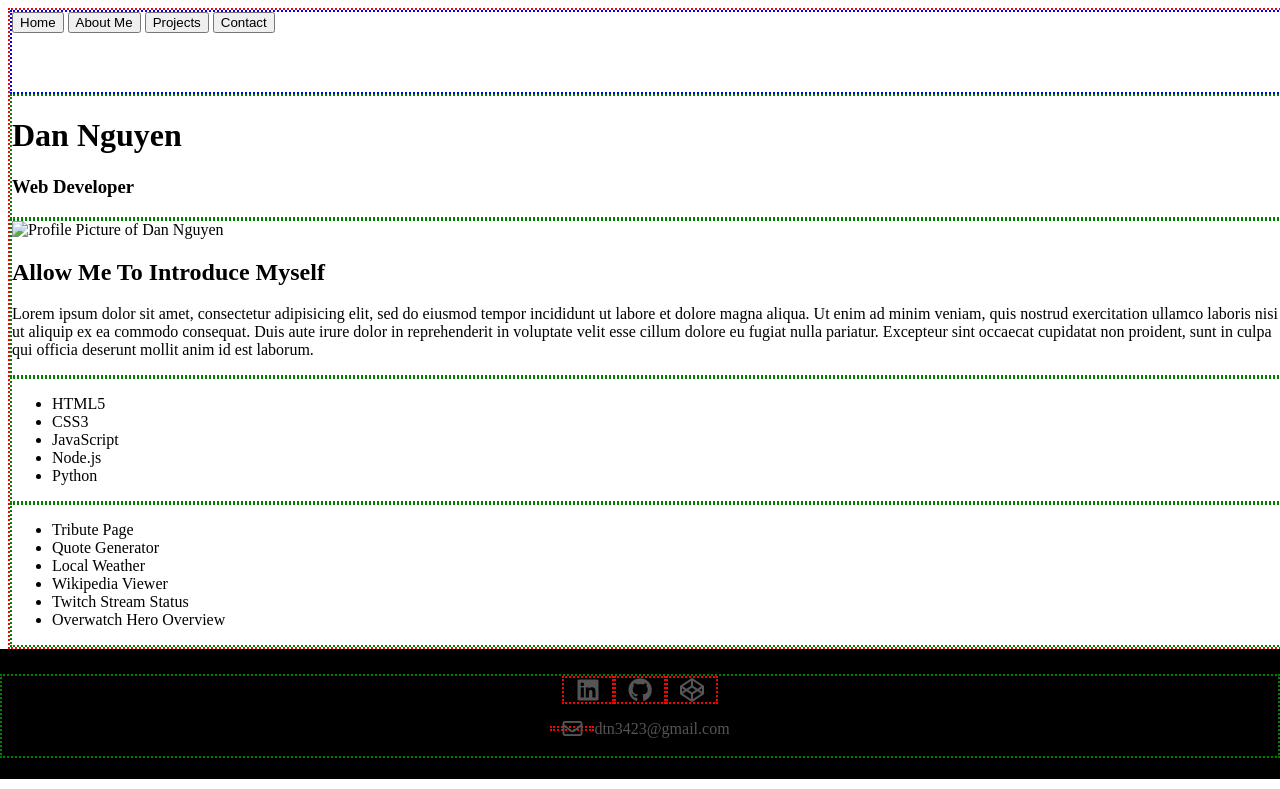
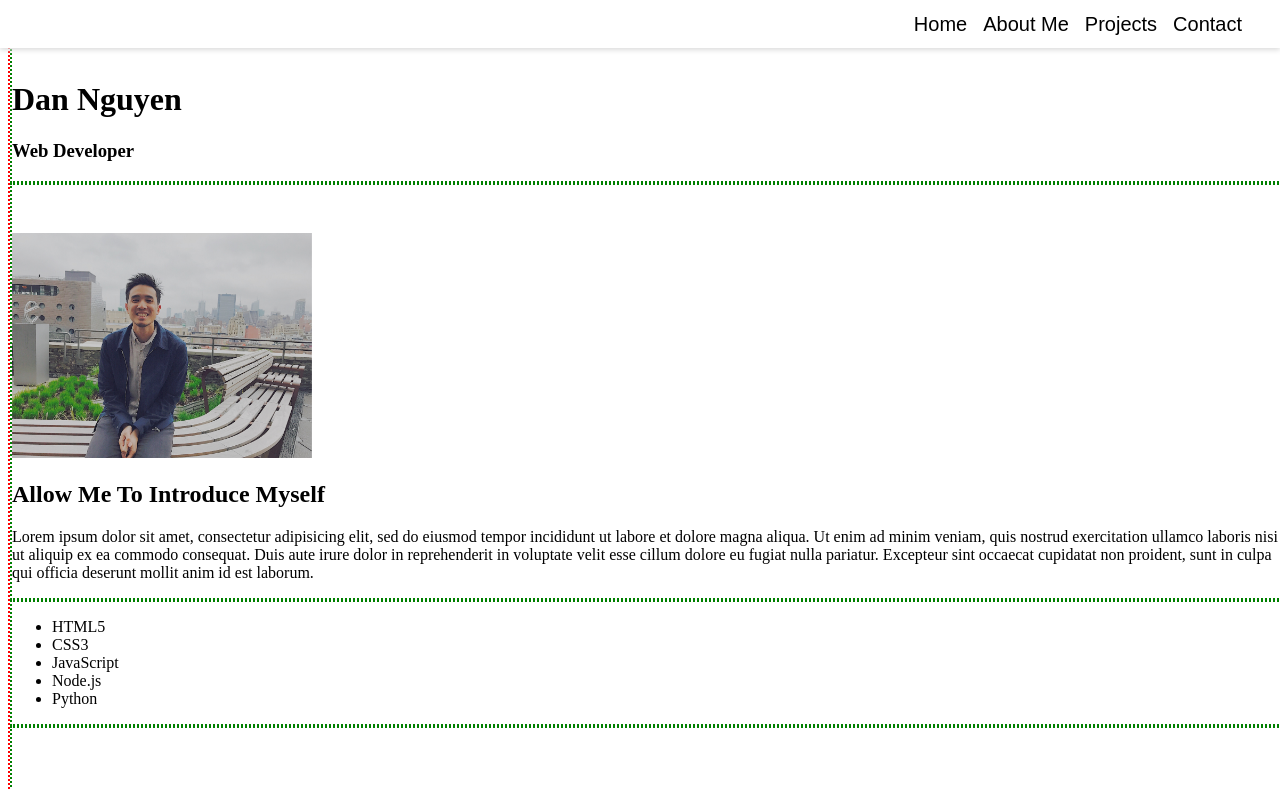
Before and after one commit to ziggysauce/WDE-capstone, a plain HTML site: page index.html in a window 1280 px wide. Shown: the top 789 px of the page. Drawn offline with Linux system fonts and the light colour scheme.

Commit message:
create navbar

```diff
--- a/css/style.css
+++ b/css/style.css
@@ -6,37 +6,67 @@ body {
   width: 100%;
 }
 
-.container {
+#container {
   border: 2px dotted red;
   height: 100%;
 }
 
 .navbar {
-  border: 2px dotted blue;
-  height: 5em;
+  height: 3em;
+  width: 100%;
+  position: fixed;
+  left: 0;
+  top: 0;
+  background-color: #FFF;
+  box-shadow: 0px 2px 5px #DBDBDB;
 }
 
-.intro {
+.navbuttons {
+  text-align: right;
+  padding-right: 2em;
+  height: 100%;
+}
+
+button {
+  height: 100%;
+  background-color: #FFF;
+  border: none;
+}
+
+button:hover {
+  background-color: #DBDBDB;
+}
+
+button a {
+  text-decoration: none;
+  font-size: 20px;
+  color: #000;
+}
+
+#intro {
+  border: 2px dotted green;
+  height: 100%;
+  padding-top: 3em;
+}
+
+#aboutme {
+  padding-top: 3em;
   border: 2px dotted green;
   height: 100%;
 }
 
-.aboutme {
+#techskills {
   border: 2px dotted green;
   height: 100%;
 }
 
-.techskills {
+#projectlist {
+  padding-top: 3em;
   border: 2px dotted green;
   height: 100%;
 }
 
-.projectlist {
-  border: 2px dotted green;
-  height: 100%;
-}
-
-.contactme {
+#contactme {
   border: 2px dotted green;
   height: 100%;
   display: flex;
@@ -47,10 +77,6 @@ body {
 .contactmedia {
   display: flex;
   flex-direction: row;
-}
-
-#mediaicons {
-
 }
 
 #propic {
--- a/index.html
+++ b/index.html
@@ -9,23 +9,25 @@
     <title>Homepage</title>
   </head>
   <body>
-    <div class="container">
+    <div id="container">
       <div class="navbar">
-        <button type="button" name="home">Home</button>
-        <button type="button" name="about">About Me</button>
-        <button type="button" name="projects">Projects</button>
-        <button type="button" name="contact">Contact</button>
+        <div class="navbuttons">
+          <button type="button" name="home"><a href="#container">Home</a></button>
+          <button type="button" name="about"><a href="#aboutme">About Me</a></button>
+          <button type="button" name="projects"><a href="#projectlist">Projects</a></button>
+          <button type="button" name="contact"><a href="#contactme">Contact</a></button>
+        </div>
       </div>
-      <div class="intro">
+      <div id="intro">
         <h1>Dan Nguyen</h1>
         <h3>Web Developer</h3>
       </div>
-      <div class="aboutme">
-        <img id="propic" src="imagespropic.jpg" alt="Profile Picture of Dan Nguyen">
+      <div id="aboutme">
+        <img id="propic" src="images/propic.jpg" alt="Profile Picture of Dan Nguyen">
         <h2>Allow Me To Introduce Myself</h2>
         <p>Lorem ipsum dolor sit amet, consectetur adipisicing elit, sed do eiusmod tempor incididunt ut labore et dolore magna aliqua. Ut enim ad minim veniam, quis nostrud exercitation ullamco laboris nisi ut aliquip ex ea commodo consequat. Duis aute irure dolor in reprehenderit in voluptate velit esse cillum dolore eu fugiat nulla pariatur. Excepteur sint occaecat cupidatat non proident, sunt in culpa qui officia deserunt mollit anim id est laborum.</p>
       </div>
-      <div class="techskills">
+      <div id="techskills">
         <ul>
           <li>HTML5</li>
           <li>CSS3</li>
@@ -34,7 +36,7 @@
           <li>Python</li>
         </ul>
       </div>
-      <div class="projectlist">
+      <div id="projectlist">
         <ul>
           <li>Tribute Page</li>
           <li>Quote Generator</li>
@@ -46,7 +48,7 @@
       </div>
     </div>
     <footer>
-      <div class="contactme">
+      <div id="contactme">
         <div class="contactmedia">
           <a href="https://www.linkedin.com/in/daniel-nguyen-1a041495/" target="_blank"><i class="fa fa-linkedin-square" style="font-size: 1.5em;"></i></a>
           <a href="https://github.com/ziggysauce" target="_blank"><i class="fa fa-github" style="font-size: 1.5em;"></i></a>
```
